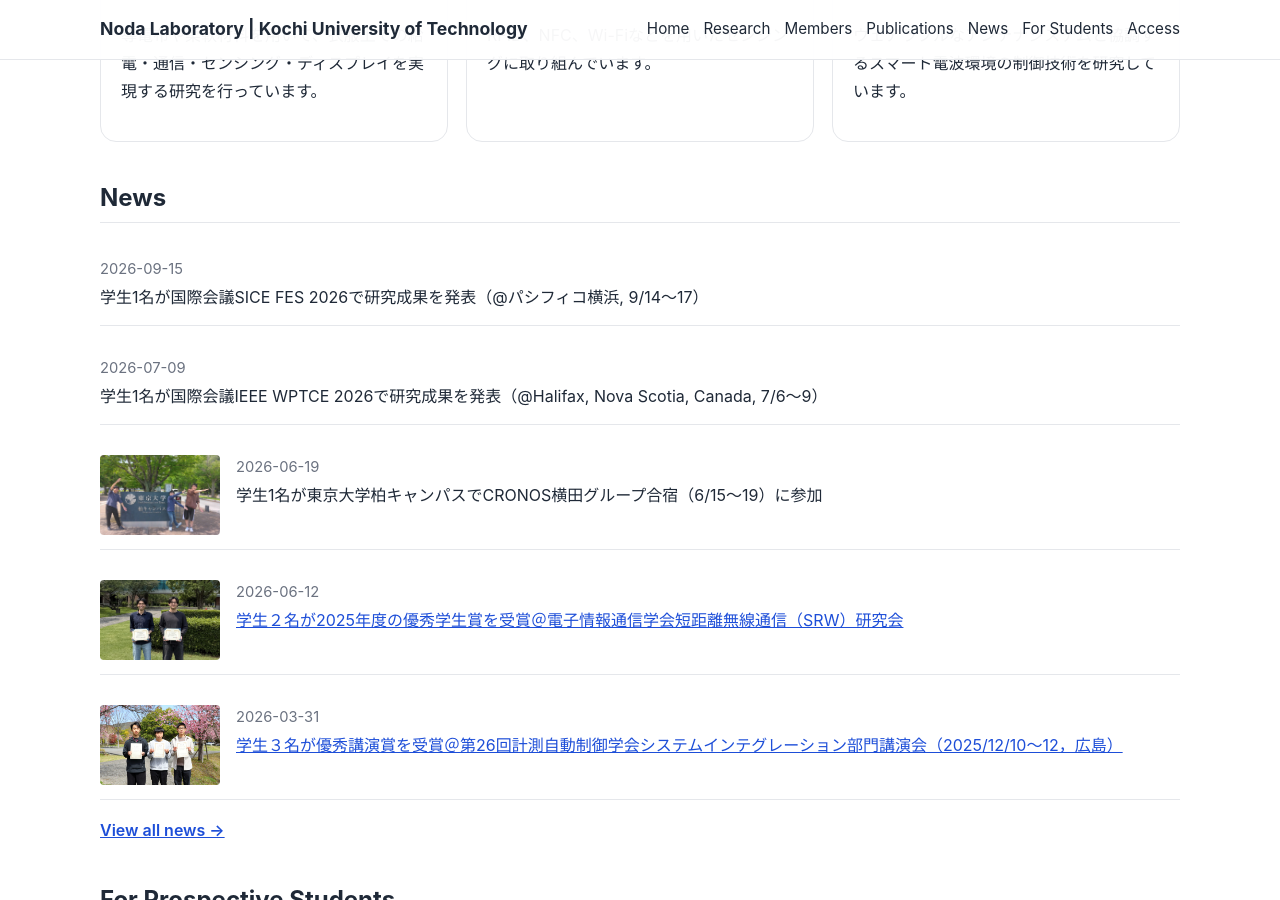
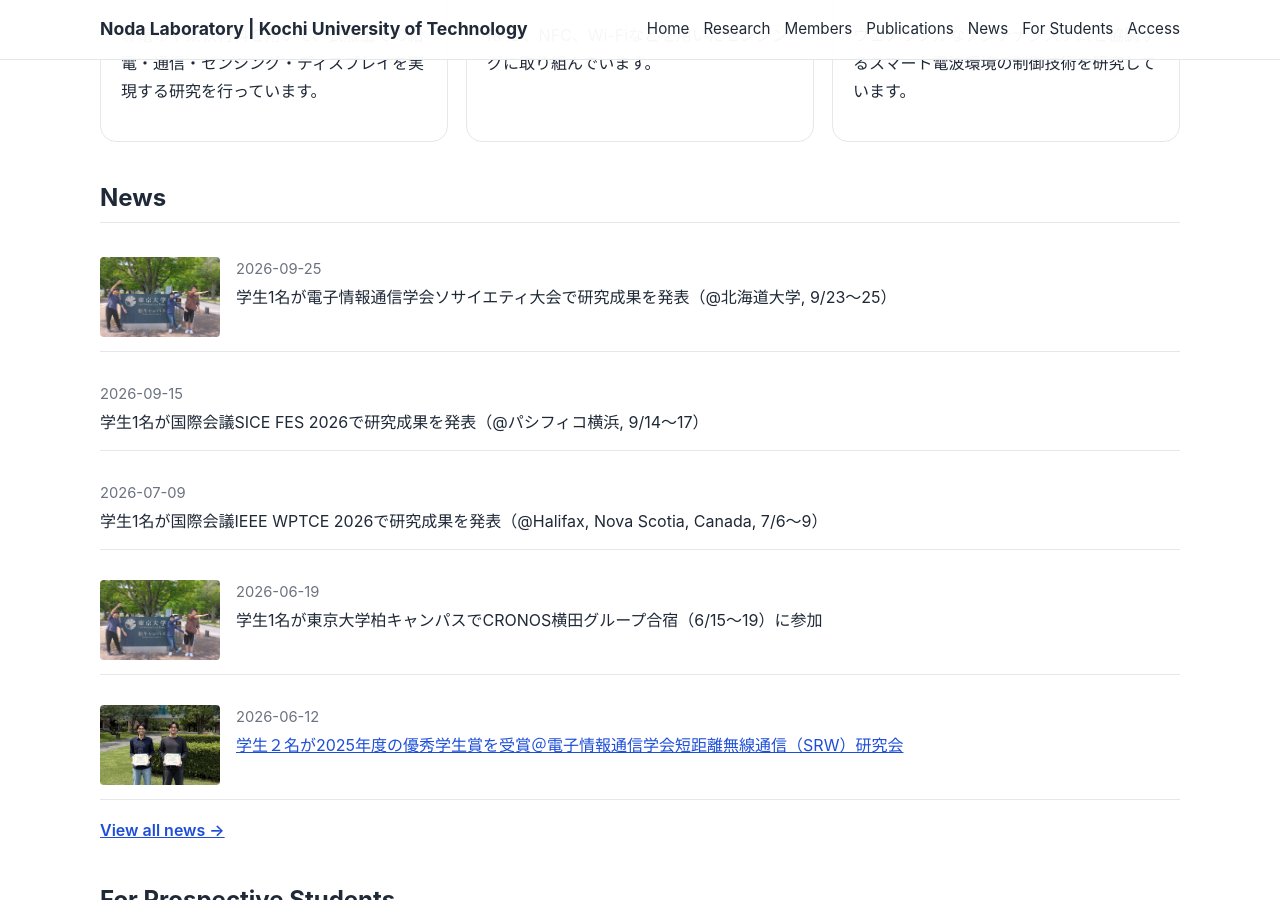
Before and after one commit to akihito-noda/lab-website, a Jekyll site: the page built from index.md, in a window 1280 px wide and 900 px high, scrolled down 856 px. Built offline with Jekyll 4.4.1, drawn with Linux system fonts in a browser that asks for light colours.

Commit message:
Update news.yml

```diff
--- a/_data/news.yml
+++ b/_data/news.yml
@@ -1,3 +1,8 @@
+- date: 2026-09-25
+  title: "学生1名が電子情報通信学会ソサイエティ大会で研究成果を発表（@北海道大学, 9/23～25）"
+  image: "/assets/images/news/20260619Kashiwa.jpg"
+  image_alt: "ソサイエティ大会2026"
+
 - date: 2026-09-15
   title: "学生1名が国際会議SICE FES 2026で研究成果を発表（@パシフィコ横浜, 9/14～17）"
 
```
